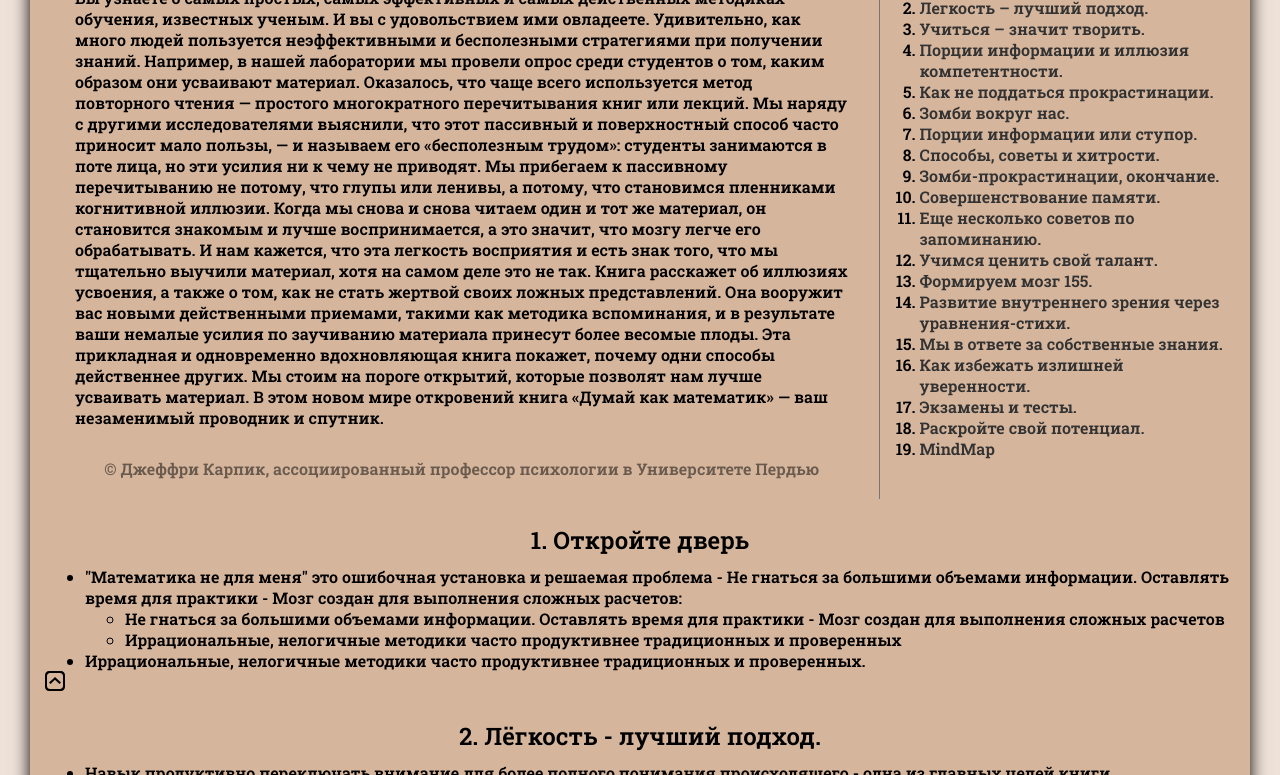
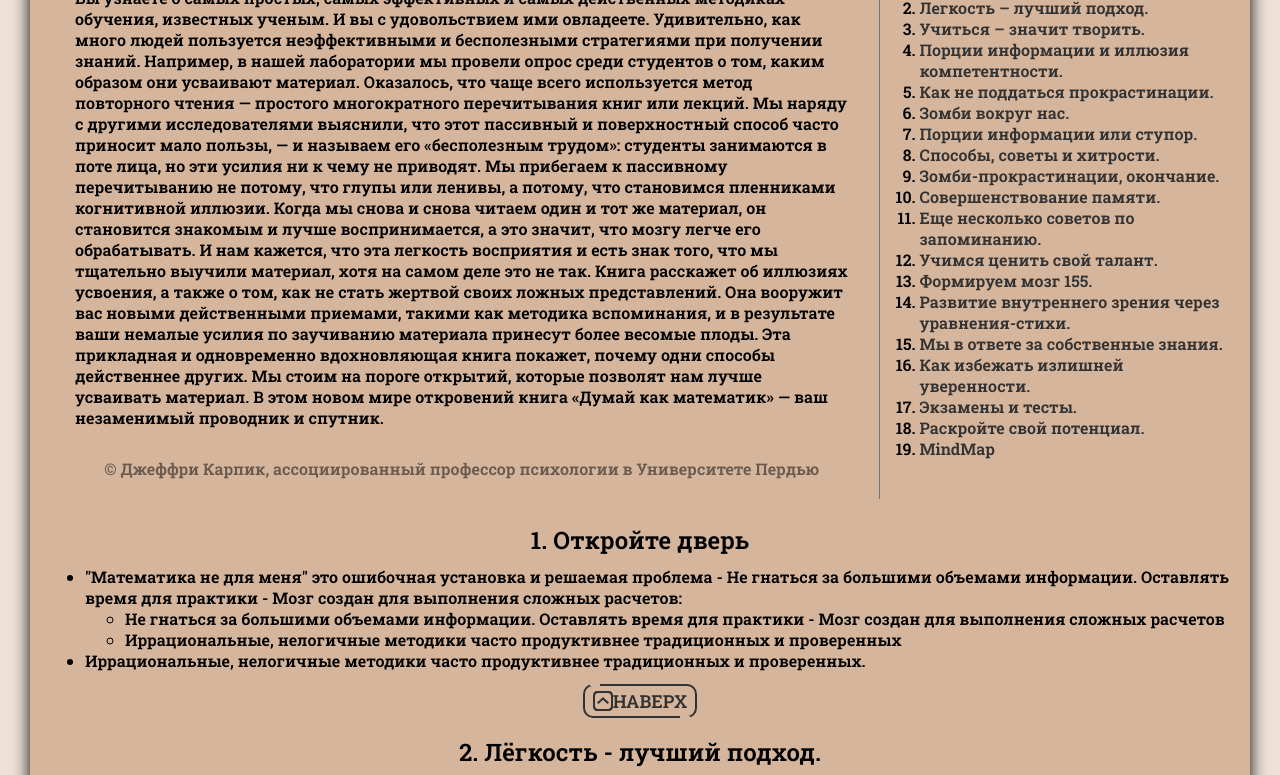
Before and after one commit to besha2vox/think_like_a_mathematician, a plain HTML site: page index.html in a window 1280 px wide. Shown: the part 126-901 px from the top of the page. Drawn offline with Linux system fonts and the light colour scheme.

Commit message:
Добавляет анимацию якорю

```diff
--- a/css/styles.css
+++ b/css/styles.css
@@ -59,14 +59,75 @@ body {
   margin: 0 15px;
 }
 
+.icon {
+  fill: rgb(50, 50, 50);
+}
+
+.btn a,
 .page-nav a {
   color: rgb(50, 50, 50);
   text-decoration: none;
 }
+.btn {
+  font-size: 18px;
+  display: flex;
+  align-items: center;
+  justify-content: center;
+  height: 25px;
+}
+
 .page-nav a:active,
 .page-nav a:hover,
 .page-nav a:focus {
   color: rgb(117, 117, 117);
+}
+
+.btn {
+}
+
+.btn a {
+  text-transform: uppercase;
+  background: transparent;
+  cursor: pointer;
+  position: relative;
+  border: 2px solid;
+  border-color: rgb(50, 50, 50);
+  border-radius: 10px;
+  display: flex;
+  align-items: center;
+  justify-content: center;
+  margin: 5px 0 0 0;
+  width: 110px;
+  height: 30px;
+}
+
+.btn a::before {
+  content: "";
+  height: 2px;
+  width: 10px;
+  position: absolute;
+  left: 5px;
+  top: -2px;
+  display: block;
+  background: #d5b59c;
+  transition: 500ms ease-in-out;
+}
+.btn a::after {
+  content: "";
+  height: 2px;
+  width: 10px;
+  position: absolute;
+  right: 5px;
+  bottom: -2px;
+  display: block;
+  background: #d5b59c;
+  transition: 500ms ease-in-out;
+}
+.btn a:hover::before {
+  left: calc(100% - 20px);
+}
+.btn a:hover::after {
+  right: calc(100% - 20px);
 }
 
 /* Content  */
@@ -133,8 +194,13 @@ a.iframe-anchor:hover {
     border-top: 1px solid rgb(117, 117, 117);
     border-bottom: 1px solid rgb(117, 117, 117);
   }
+
   .iframe-anchor,
   .iframe {
     display: none;
   }
 }
+
+.btn {
+  margin-top: 15px;
+}
--- a/index.html
+++ b/index.html
@@ -108,6 +108,7 @@
                 традиционных и проверенных.</p>
             </li>
           </ul>
+          <div class="btn">
             <a href="#top">
               <svg class="icon" version="1.1" xmlns="http://www.w3.org/2000/svg" viewBox="0 0 137.145 137.145"
                 xmlns:xlink="http://www.w3.org/1999/xlink" enable-background="new 0 0 137.145 137.145" width="20">
@@ -118,7 +119,9 @@
                   </g>
                 </g>
               </svg>
+              <span class="up"> наверх</span>
             </a>
+          </div>
         </section>
         <!-- Глава 2  -->
         <section class="primary-item">
@@ -168,6 +171,7 @@
               </ul>
             </li>
           </ul>
+          <div class="btn">
             <a href="#top">
               <svg class="icon" version="1.1" xmlns="http://www.w3.org/2000/svg" viewBox="0 0 137.145 137.145"
                 xmlns:xlink="http://www.w3.org/1999/xlink" enable-background="new 0 0 137.145 137.145" width="20">
@@ -178,7 +182,9 @@
                   </g>
                 </g>
               </svg>
+              <span class="up"> наверх</span>
             </a>
+          </div>
         </section>
         <!-- Глава 3  -->
         <section class="primary-item">
@@ -228,6 +234,7 @@
                 процесса, находить решения сложных задач и видеть смысл того, что вы изучаете.</p>
             </li>
           </ul>
+          <div class="btn">
             <a href="#top">
               <svg class="icon" version="1.1" xmlns="http://www.w3.org/2000/svg" viewBox="0 0 137.145 137.145"
                 xmlns:xlink="http://www.w3.org/1999/xlink" enable-background="new 0 0 137.145 137.145" width="20">
@@ -238,7 +245,9 @@
                   </g>
                 </g>
               </svg>
+              <span class="up"> наверх</span>
             </a>
+          </div>
         </section>
         <!-- Глава 4  -->
         <section class="primary-item">
@@ -292,6 +301,7 @@
                 переписки материала.</p>
             </li>
           </ul>
+          <div class="btn">
             <a href="#top">
               <svg class="icon" version="1.1" xmlns="http://www.w3.org/2000/svg" viewBox="0 0 137.145 137.145"
                 xmlns:xlink="http://www.w3.org/1999/xlink" enable-background="new 0 0 137.145 137.145" width="20">
@@ -302,7 +312,9 @@
                   </g>
                 </g>
               </svg>
+              <span class="up"> наверх</span>
             </a>
+          </div>
         </section>
         <!-- Глава 5  -->
         <section class="primary-item">
@@ -343,6 +355,7 @@
               </ul>
             </li>
           </ul>
+          <div class="btn">
             <a href="#top">
               <svg class="icon" version="1.1" xmlns="http://www.w3.org/2000/svg" viewBox="0 0 137.145 137.145"
                 xmlns:xlink="http://www.w3.org/1999/xlink" enable-background="new 0 0 137.145 137.145" width="20">
@@ -353,7 +366,9 @@
                   </g>
                 </g>
               </svg>
+              <span class="up"> наверх</span>
             </a>
+          </div>
         </section>
         <!-- Глава 6  -->
         <section class="primary-item">
@@ -412,6 +427,7 @@
               </ul>
             </li>
           </ul>
+          <div class="btn">
             <a href="#top">
               <svg class="icon" version="1.1" xmlns="http://www.w3.org/2000/svg" viewBox="0 0 137.145 137.145"
                 xmlns:xlink="http://www.w3.org/1999/xlink" enable-background="new 0 0 137.145 137.145" width="20">
@@ -422,7 +438,9 @@
                   </g>
                 </g>
               </svg>
+              <span class="up"> наверх</span>
             </a>
+          </div>
         </section>
         <!-- Глава 7  -->
         <section class="primary-item">
@@ -488,6 +506,7 @@
                 любом вопросе.</p>
             </li>
           </ul>
+          <div class="btn">
             <a href="#top">
               <svg class="icon" version="1.1" xmlns="http://www.w3.org/2000/svg" viewBox="0 0 137.145 137.145"
                 xmlns:xlink="http://www.w3.org/1999/xlink" enable-background="new 0 0 137.145 137.145" width="20">
@@ -498,7 +517,9 @@
                   </g>
                 </g>
               </svg>
+              <span class="up"> наверх</span>
             </a>
+          </div>
         </section>
         <!-- Глава 8  -->
         <section class="primary-item">
@@ -546,6 +567,7 @@
                 а понимание придет без стрессов.</p>
             </li>
           </ul>
+          <div class="btn">
             <a href="#top">
               <svg class="icon" version="1.1" xmlns="http://www.w3.org/2000/svg" viewBox="0 0 137.145 137.145"
                 xmlns:xlink="http://www.w3.org/1999/xlink" enable-background="new 0 0 137.145 137.145" width="20">
@@ -556,7 +578,9 @@
                   </g>
                 </g>
               </svg>
+              <span class="up"> наверх</span>
             </a>
+          </div>
         </section>
         <!-- Глава 9  -->
         <section class="primary-item">
@@ -599,6 +623,7 @@
               <p>Лягушек съедайте сразу.</p>
             </li>
           </ul>
+          <div class="btn">
             <a href="#top">
               <svg class="icon" version="1.1" xmlns="http://www.w3.org/2000/svg" viewBox="0 0 137.145 137.145"
                 xmlns:xlink="http://www.w3.org/1999/xlink" enable-background="new 0 0 137.145 137.145" width="20">
@@ -609,7 +634,9 @@
                   </g>
                 </g>
               </svg>
+              <span class="up"> наверх</span>
             </a>
+          </div>
         </section>
         <!-- Глава 10  -->
         <section class="primary-item">
@@ -639,6 +666,7 @@
               </ul>
             </li>
           </ul>
+          <div class="btn">
             <a href="#top">
               <svg class="icon" version="1.1" xmlns="http://www.w3.org/2000/svg" viewBox="0 0 137.145 137.145"
                 xmlns:xlink="http://www.w3.org/1999/xlink" enable-background="new 0 0 137.145 137.145" width="20">
@@ -649,7 +677,9 @@
                   </g>
                 </g>
               </svg>
+              <span class="up"> наверх</span>
             </a>
+          </div>
         </section>
         <!-- Глава 11  -->
         <section class="primary-item">
@@ -675,6 +705,7 @@
               <p>Нестандартное мышление - формирование связей между идеями</p>
             </li>
           </ul>
+          <div class="btn">
             <a href="#top">
               <svg class="icon" version="1.1" xmlns="http://www.w3.org/2000/svg" viewBox="0 0 137.145 137.145"
                 xmlns:xlink="http://www.w3.org/1999/xlink" enable-background="new 0 0 137.145 137.145" width="20">
@@ -685,7 +716,9 @@
                   </g>
                 </g>
               </svg>
+              <span class="up"> наверх</span>
             </a>
+          </div>
         </section>
         <!-- Глава 12  -->
         <section class="primary-item">
@@ -711,6 +744,7 @@
               <p>Благодаря упорству, мы каждый можем достичь желаемых целей</p>
             </li>
           </ul>
+          <div class="btn">
             <a href="#top">
               <svg class="icon" version="1.1" xmlns="http://www.w3.org/2000/svg" viewBox="0 0 137.145 137.145"
                 xmlns:xlink="http://www.w3.org/1999/xlink" enable-background="new 0 0 137.145 137.145" width="20">
@@ -721,7 +755,9 @@
                   </g>
                 </g>
               </svg>
+              <span class="up"> наверх</span>
             </a>
+          </div>
         </section>
         <!-- Глава 13  -->
         <section class="primary-item">
@@ -746,6 +782,7 @@
               </p>
             </li>
           </ul>
+          <div class="btn">
             <a href="#top">
               <svg class="icon" version="1.1" xmlns="http://www.w3.org/2000/svg" viewBox="0 0 137.145 137.145"
                 xmlns:xlink="http://www.w3.org/1999/xlink" enable-background="new 0 0 137.145 137.145" width="20">
@@ -756,7 +793,9 @@
                   </g>
                 </g>
               </svg>
+              <span class="up"> наверх</span>
             </a>
+          </div>
         </section>
         <!-- Глава 14  -->
         <section class="primary-item">
@@ -786,6 +825,7 @@
               <p>Упрощение изучаемого материала &rArr; мысленно оживлять абстрактные идеи</p>
             </li>
           </ul>
+          <div class="btn">
             <a href="#top">
               <svg class="icon" version="1.1" xmlns="http://www.w3.org/2000/svg" viewBox="0 0 137.145 137.145"
                 xmlns:xlink="http://www.w3.org/1999/xlink" enable-background="new 0 0 137.145 137.145" width="20">
@@ -796,7 +836,9 @@
                   </g>
                 </g>
               </svg>
+              <span class="up"> наверх</span>
             </a>
+          </div>
         </section>
         <!-- Глава 15  -->
         <section class="primary-item">
@@ -828,6 +870,7 @@
               <p>Время</p>
             </li>
           </ul>
+          <div class="btn">
             <a href="#top">
               <svg class="icon" version="1.1" xmlns="http://www.w3.org/2000/svg" viewBox="0 0 137.145 137.145"
                 xmlns:xlink="http://www.w3.org/1999/xlink" enable-background="new 0 0 137.145 137.145" width="20">
@@ -838,7 +881,9 @@
                   </g>
                 </g>
               </svg>
+              <span class="up"> наверх</span>
             </a>
+          </div>
         </section>
         <!-- Глава 16  -->
         <section class="primary-item">
@@ -871,6 +916,7 @@
               </ul>
             </li>
           </ul>
+          <div class="btn">
             <a href="#top">
               <svg class="icon" version="1.1" xmlns="http://www.w3.org/2000/svg" viewBox="0 0 137.145 137.145"
                 xmlns:xlink="http://www.w3.org/1999/xlink" enable-background="new 0 0 137.145 137.145" width="20">
@@ -881,7 +927,9 @@
                   </g>
                 </g>
               </svg>
+              <span class="up"> наверх</span>
             </a>
+          </div>
         </section>
         <!-- Глава 17  -->
         <section class="primary-item">
@@ -947,6 +995,7 @@
               </ul>
             </li>
           </ul>
+          <div class="btn">
             <a href="#top">
               <svg class="icon" version="1.1" xmlns="http://www.w3.org/2000/svg" viewBox="0 0 137.145 137.145"
                 xmlns:xlink="http://www.w3.org/1999/xlink" enable-background="new 0 0 137.145 137.145" width="20">
@@ -957,7 +1006,9 @@
                   </g>
                 </g>
               </svg>
+              <span class="up"> наверх</span>
             </a>
+          </div>
         </section>
         <!-- Глава 18  -->
         <section class="primary-item">
@@ -988,6 +1039,7 @@
               <p>Лучше заниматься недолгими ежедневными занятиями, чем длинным одноразовым.</p>
             </li>
           </ul>
+          <div class="btn">
             <a href="#top">
               <svg class="icon" version="1.1" xmlns="http://www.w3.org/2000/svg" viewBox="0 0 137.145 137.145"
                 xmlns:xlink="http://www.w3.org/1999/xlink" enable-background="new 0 0 137.145 137.145" width="20">
@@ -998,7 +1050,9 @@
                   </g>
                 </g>
               </svg>
+              <span class="up"> наверх</span>
             </a>
+          </div>
         </section>
       </section>
     </section>
```
Lines whose indentation alone changed are shown as unchanged.
